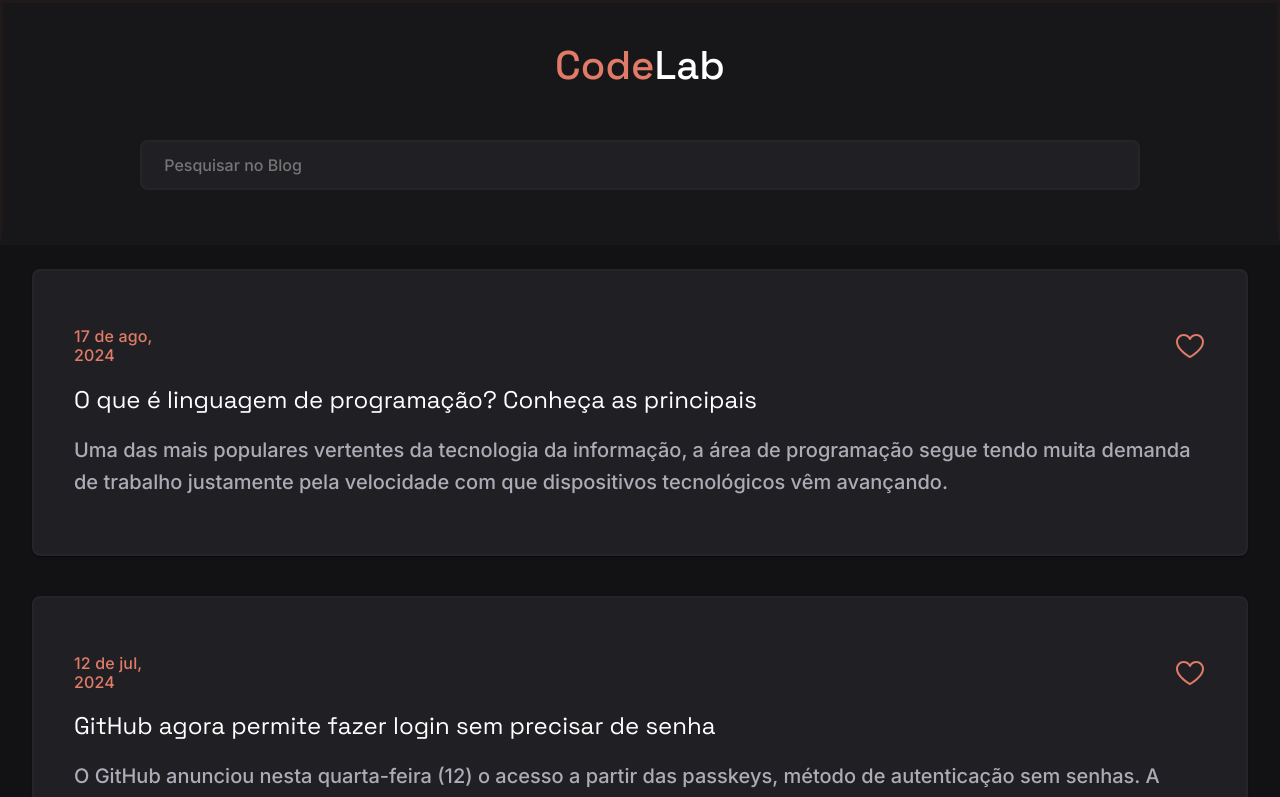
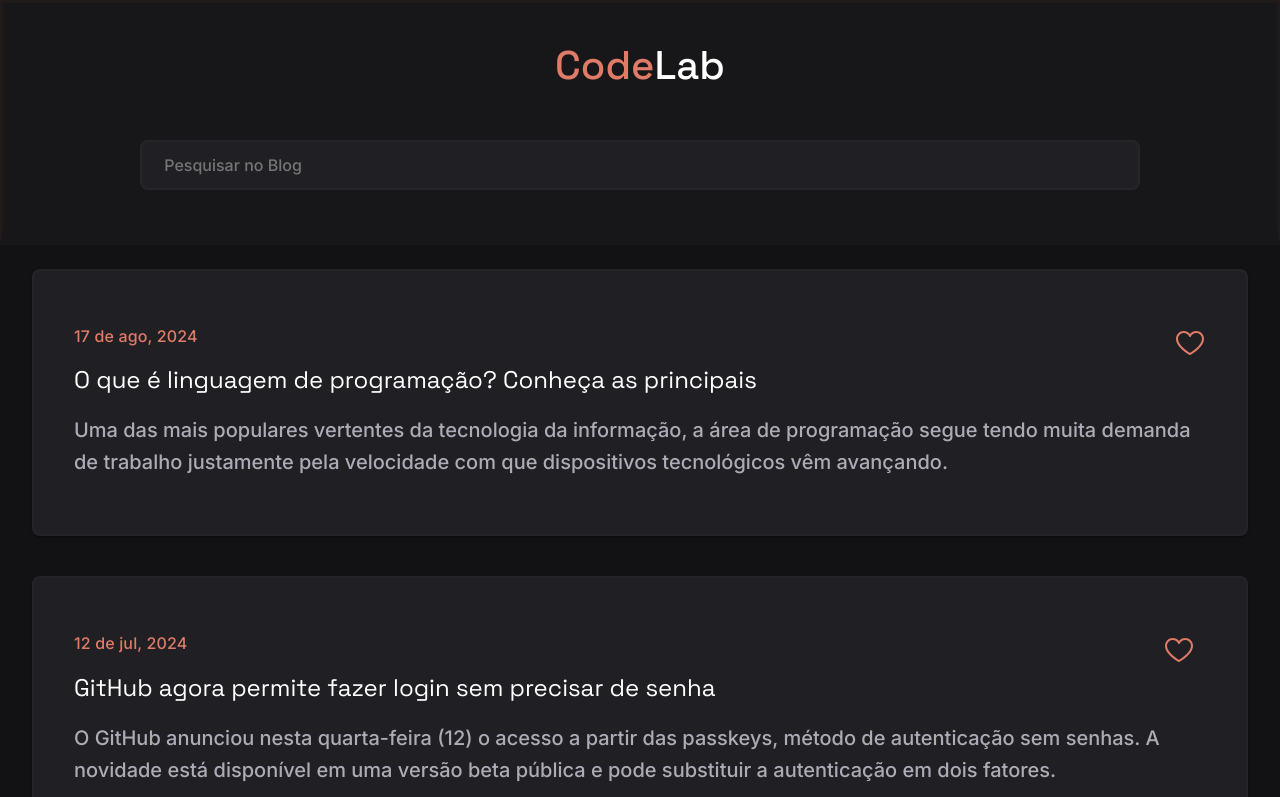
Before and after one commit to Rubrical/CodedLabBlog, an Angular app: page / in a window 1280 px wide. Shown: the top 797 px of the page. Built offline with nearby package versions, Linux system fonts and the light colour scheme.

Commit message:
Date space fixed // TODO: fix heart location and title reactivity

```diff
--- a/src/app/components/article/article.component.html
+++ b/src/app/components/article/article.component.html
@@ -4,7 +4,9 @@
 
     <mat-card-header>
       <mat-card-subtitle class="date-article">
-        {{article.date}}
+        <span>
+          {{article.date}}
+        </span>
           <img
             [src]="currentIcon"
             (mouseover)="toggleIcon(true)"
--- a/src/app/components/article/article.component.sass
+++ b/src/app/components/article/article.component.sass
@@ -36,17 +36,15 @@ mat-card
 .date-article
   display: flex
   justify-content: space-between
-  align-items: center
-  flex-grow: 1
-  width: 100%
 
-  font-family: var(--font-inter)
-  font-size: 16px
-  font-weight: 500
-  line-height: 19.36px
-  text-align: left
-  color: var(--red-main)
-  padding: 20px 0
+  span
+    font-family: var(--font-inter)
+    font-size: 16px
+    font-weight: 500
+    line-height: 19.36px
+    text-align: left
+    color: var(--red-main)
+    margin-bottom: 20px
 
   img
     height: 32px
@@ -57,7 +55,7 @@ mat-card
     margin-left: 62rem
 
     @media screen and (min-width: 1216px)
-      margin-left: 62rem
+      margin-left: 61rem
 
     @media screen and ( max-width: 327px )
       margin-left: 32rem
@@ -65,7 +63,6 @@ mat-card
 .article-title
   font-family: var(--font-space)
   font-size: 24px
-  weight: 500
   line-height: 30,62px
   color: var(--white)
 
```
